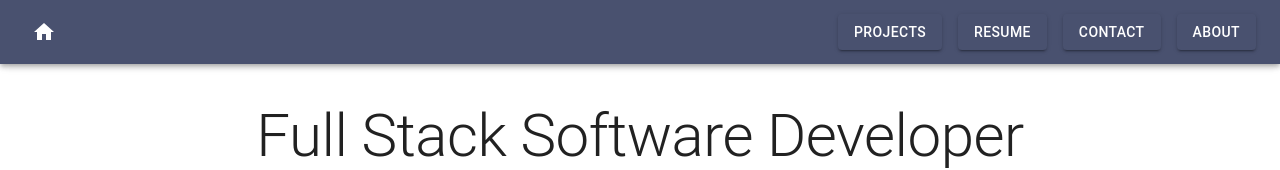
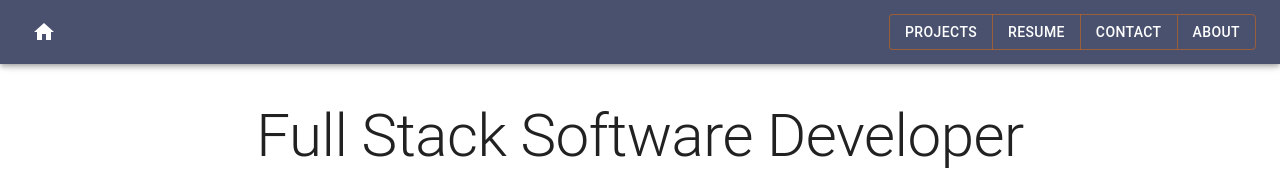
Before and after one commit to oscarnunez1/oscar-portfolio, a React (Create React App) app: page / in a window 1280 px wide. Shown: the top 170 px of the page. Built offline with nearby package versions, Linux system fonts and the light colour scheme.

Commit message:
change styling on NavBar

```diff
--- a/src/components/NavBar.jsx
+++ b/src/components/NavBar.jsx
@@ -1,5 +1,5 @@
 import { Link, useLocation } from "react-router-dom";
-import { AppBar, Toolbar, Button, IconButton, Box } from "@mui/material";
+import { AppBar, Toolbar, Button, IconButton, Box, ButtonGroup } from "@mui/material";
 import { Home } from "@mui/icons-material";
 
 function NavBar() {
@@ -13,12 +13,11 @@ function NavBar() {
         </IconButton>
 
         <Box sx={{ marginLeft: "auto" }}>
+          <ButtonGroup variant="outlined" color="warning">
             <Button
-            variant="contained"
               component={Link}
               to="/projects"
               style={{
-              marginLeft: "1rem",
                 textDecoration: "none",
                 color: "white",
                 backgroundColor:
@@ -29,11 +28,9 @@ function NavBar() {
             </Button>
 
             <Button
-            variant="contained"
               component={Link}
               to="/resume"
               style={{
-              marginLeft: "1rem",
                 textDecoration: "none",
                 color: "white",
                 backgroundColor:
@@ -44,11 +41,9 @@ function NavBar() {
             </Button>
 
             <Button
-            variant="contained"
               component={Link}
               to="/contact"
               style={{
-              marginLeft: "1rem",
                 textDecoration: "none",
                 color: "white",
                 backgroundColor:
@@ -59,11 +54,9 @@ function NavBar() {
             </Button>
 
             <Button
-            variant="contained"
               component={Link}
               to="/about"
               style={{
-              marginLeft: "1rem",
                 textDecoration: "none",
                 color: "white",
                 backgroundColor:
@@ -72,10 +65,11 @@ function NavBar() {
             >
               About
             </Button>
+          </ButtonGroup>
         </Box>
       </Toolbar>
     </AppBar>
   );
 }
 
-export default NavBar
+export default NavBar;
```
Lines whose indentation alone changed are shown as unchanged.
